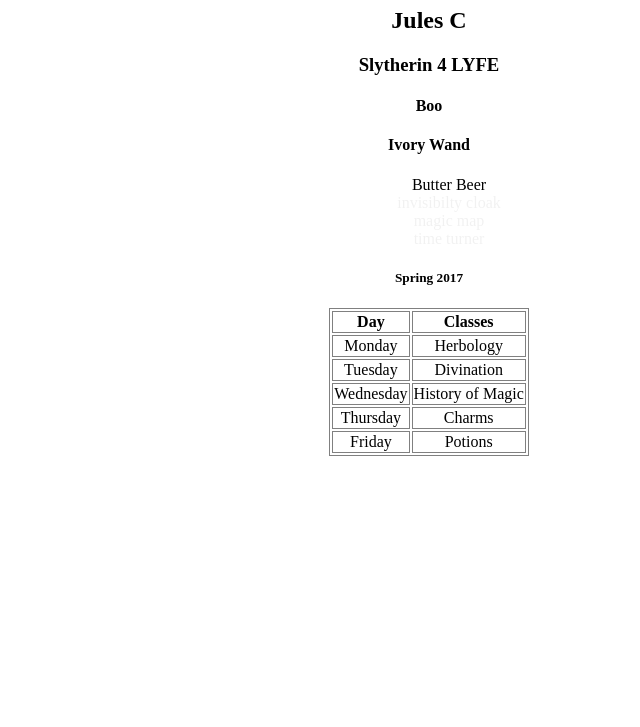
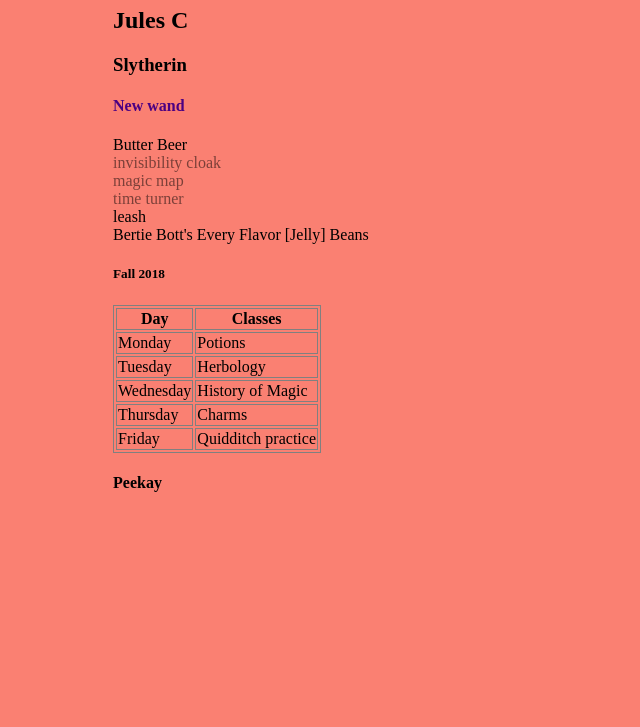
Before and after one commit to Murray918/reimagined-invention, a plain HTML site: page index.html in a window 1280 px wide. Shown: the part 73-800 px from the top of the page, without its empty margins (211-851 px from the left). Drawn offline with nearby package versions, Linux system fonts and the light colour scheme.

Commit message:
A cauliflower is a cabbage with a college education

```diff
--- a/app.js
+++ b/app.js
@@ -1,70 +1,68 @@
+let container = $("#container")
+console.log(container)
+let h1 = "<h1>Hogwarts</h1>"+
+          "<h2>Jules C</h2>"+
+          "<h3>Slytherin</h3>"+
+          "<h4>Peekay</h4>"+
+          "<h4>Hornbeam wand with Dragon's breath</h4>"
+container.append(h1)
 
-//how to target a div
-let container = $("#container")
-let h1 = '<h1> HARRY P </h1>'+
- 		 '<h2> Jules C </h2>'+
- 		 '<h3> Slytherin 4 LYFE</h3>'+
- 		 '<h4> Boo </h4>'+
- 		 '<h4> Ivory Wand</h4>'
-container.append(h1)
-$("h4:eq(0)").addClass("Cat")
+let list = "<ul storage = 'trunk'>"+
+            "<li>butter beer</li>"+
+            "<li>invisibility cloak</li>"+
+            "<li>magic map</li>"+
+            "<li>time turner</li>"+
+            "<li>leash</li>"+
+            "<li>Bertie Bott's Every Flavor [Jelly] Beans</li>"+
+            "</ul>"
+container.append(list)
+
+$("li:eq(1), li:eq(2), li:eq(3)").addClass('secret')
 
 
-let list = '<ul storage="trunk">'+
-			'<li> Butter Beer</li>'+
-			'<li>invisibilty cloak</li>'+
-			'<li>magic map</li>'+
-			'<li>time turner</li>'
-			'<li>leash</li>'+
-			'<li>Bertie Bott\'s Every Flavor[Jelly] beans</li>'+
-			'</ul>'
-container.append(list)
-$("li:eq(1)").addClass("secret")
-$("li:eq(2)").addClass("secret")
-$("li:eq(3)").addClass("secret")
-$("li:eq(4)").addClass("Cat")
-
-let table = '<table>'+
-			'<thead>'+
-				'<th>Day</th>'+
-				'<th>Classes</th>'+
-        	'<tr>' +
-        		'<td>Monday</td>'+
-        		'<td>Herbology</td>'+
-            '</tr>'+
-        	'<tr>' +
-        		'<td>Tuesday</td>'+
-        		'<td>Divination</td>'+
-            '</tr>'+
-            '<tr>' +
-        		'<td>Wednesday</td>'+
-        		'<td>History of Magic</td>'+
-            '</tr>'+
-            '<tr>' +
-        		'<td>Thursday</td>'+
-        		'<td>Charms</td>'+
-            '</tr>'+
-            '<tr>' +
-        		'<td>Friday</td>'+
-        		'<td>Potions</td>'+
-            '</tr>'+
-        	'</thead>'+
-        	'</table>'
-container.append("<h5> Spring 2017</h5>")
+let table = "<table>"+
+                "<thead>"+
+                        "<th>Day</th>"+
+                        "<th>Classes</th>"+
+                    "<tr>"+
+                        "<td>Monday</td>"+
+                        "<td>Potions</td>"+
+                    "</tr>"+
+                    "<tr>"+
+                        "<td>Tuesday</td>"+
+                        "<td>Herbology</td>"+
+                    "</tr>"+
+                    "<tr>"+
+                        "<td>Wednesday</td>"+
+                        "<td>History of Magic</td>"+
+                    "</tr>"+
+                    "<tr>"+
+                        "<td>Thursday</td>"+
+                        "<td>Charms</td>"+
+                    "</tr>"+
+                    "<tr>"+
+                        "<td>Friday</td>"+
+                        "<td>Quidditch practice</td>"+
+                    "</tr>"+
+                "</thead>"+
+            "</table>"
+container.append("<h5>Spring 2017</h5>")
 container.append(table)
 
-
-
-
-
-
-
-
-
-
-
-
-
+$("li:eq(4), h4:eq(0)").addClass('hippo')
+$("h4:eq(1)").remove()
+$("li:eq(0)").remove()
+$("<h4>New wand</h4>").insertAfter("h4")
+$("h4:eq(1)").css({"color": "indigo"})
+//$("h4:eq(0)").detach()
+let oldPet = $("h4:eq(0)").detach()
+container.append(oldPet)
+$(".secret").hide('slow').delay(2000).show('slow')
+$("li:eq(3)").addClass('cabbage')
+$("li:eq(3)").removeClass('cabbage')
+$("h5").text('Fall 2018')
+$("[storage*=trunk]").prepend("<li>Butter Beer</li>")
+$("[storage*=trunk]").attr("storage", 'Chest')
 
 
 
--- a/style.css
+++ b/style.css
@@ -1,21 +1,24 @@
-body{
- text-align: center;
- }
- h1{
- 	text-align: center;
- }
- .boo{
- 	font-family: fantasy;
- }
+body {
+	background-color: salmon;
+}
+#container{
+	margin: auto;
+  	width: 50%;
+}
+.cat{
+    font-family: fantasy;
+}
+ul{
+	text-decoration: none;
+	list-style: none;
+	padding: 0;
+}
 .secret{
-	opacity: .05;
-}
-li{
-	list-style: none;
+	opacity: 0.5;
 }
 table, th, td{
-	border: 1px solid gray;
+	border:1px solid grey;
 }
-table{
-	margin: 0 auto;
+.cabbage{
+	color: chartreuse;
 }
```
